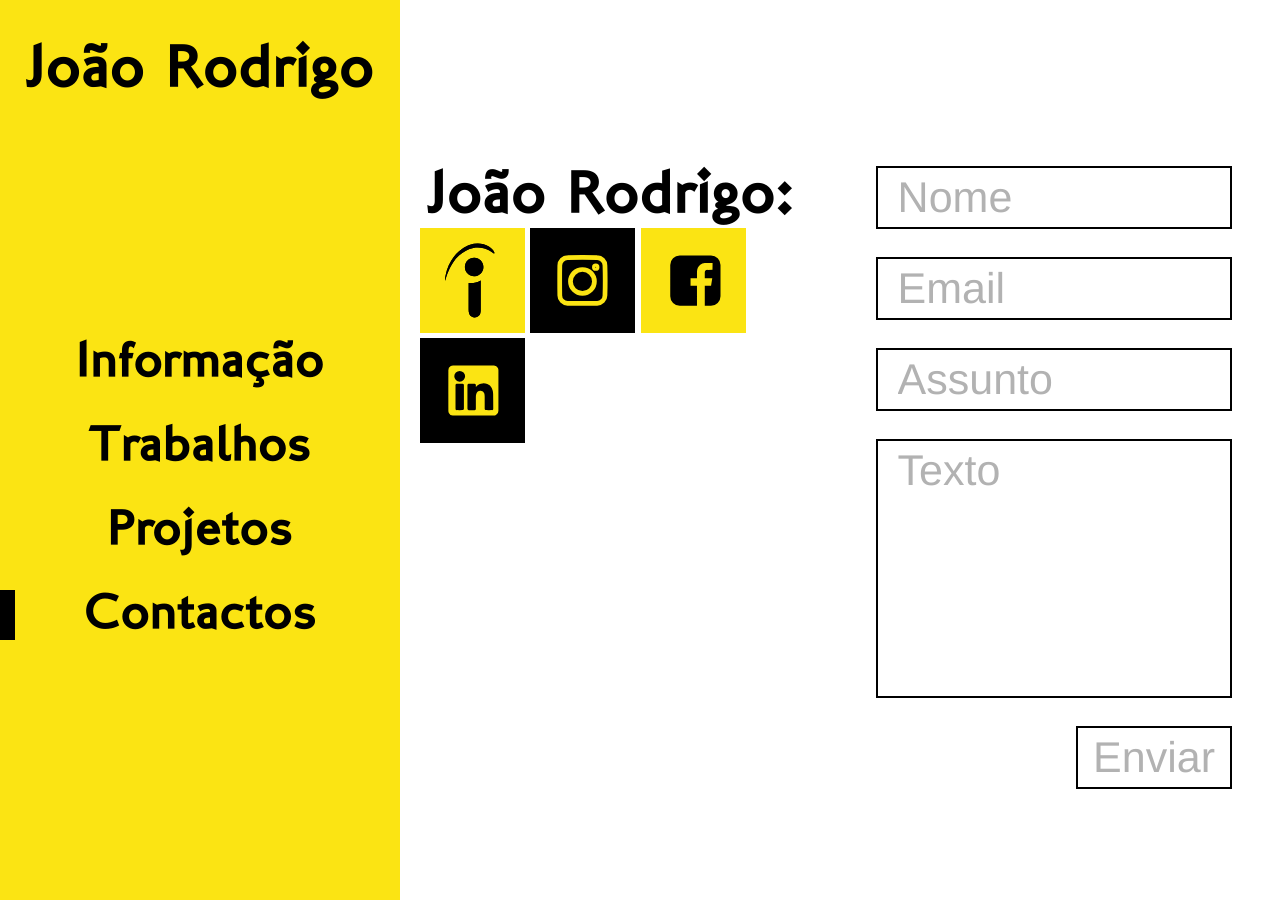
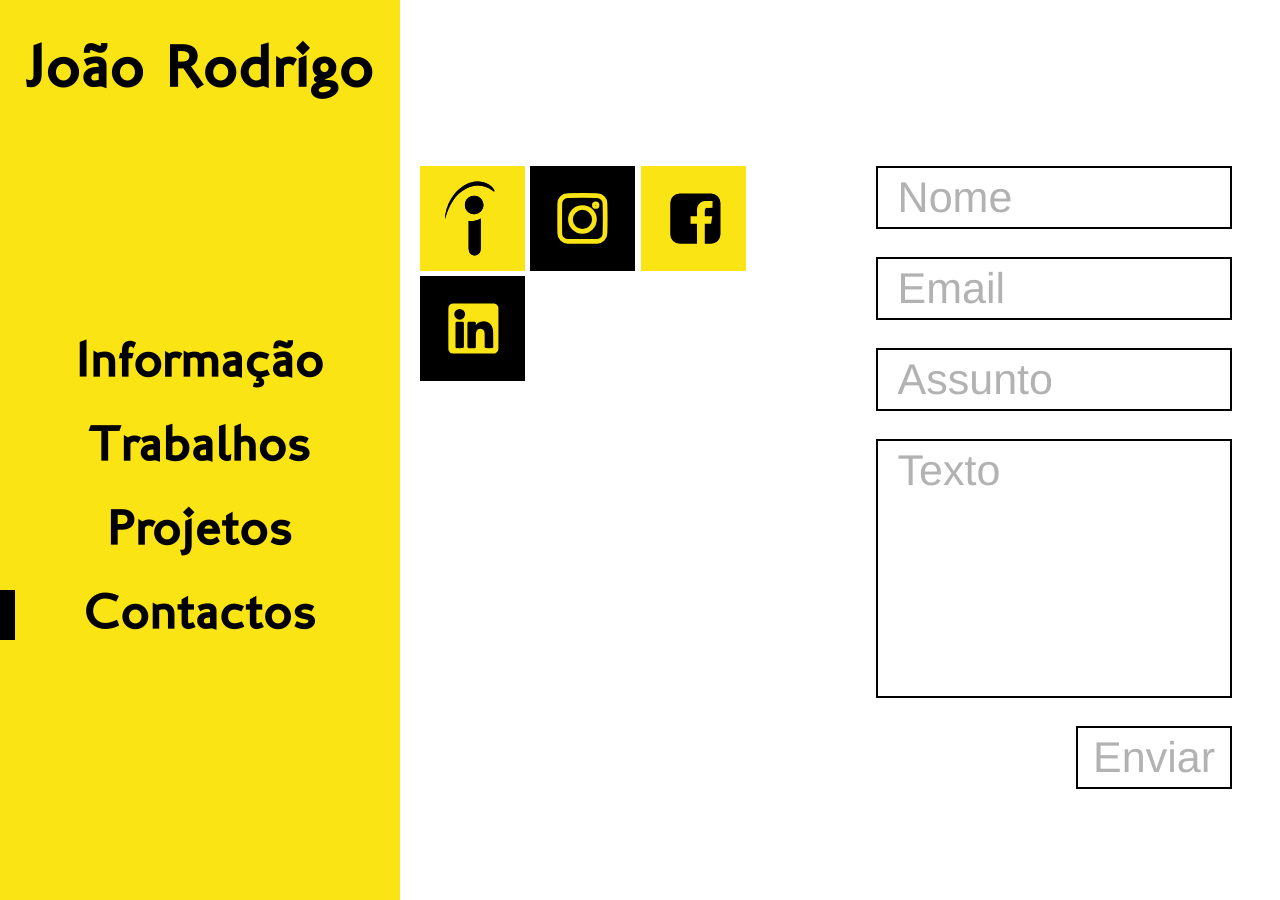
Before and after one commit to JoaoRodrigo86/JoaoRodrigo86.github.io, a Jekyll site: the page built from _pages/contactos.md, in a window 1280 px wide. Built offline with Jekyll 4.4.1, drawn with Linux system fonts in a browser that asks for light colours.

Commit message:
March uptade 4/4
Contactos
-Retirar "João Rodrigo"

```diff
--- a/_layouts/contact.html
+++ b/_layouts/contact.html
@@ -10,7 +10,7 @@ layout: page
 
 <div id="link-block">
     <div>
-        <h2>João Rodrigo:</h2>
+       <!--  <h2>João Rodrigo:</h2> -->
         <div class="link-container">
             <a href="https://profile.indeed.com/?hl=pt_PT&co=PT" target="_blank" rel="noopener noreferrer">{%- include informacao/social/indeed.svg %}</a>
             <a href="https://www.instagram.com/joaorodrigo86/" target="_blank" rel="noopener noreferrer">{%- include svgs/dichromatic/instagram.svg %}</a>
```
